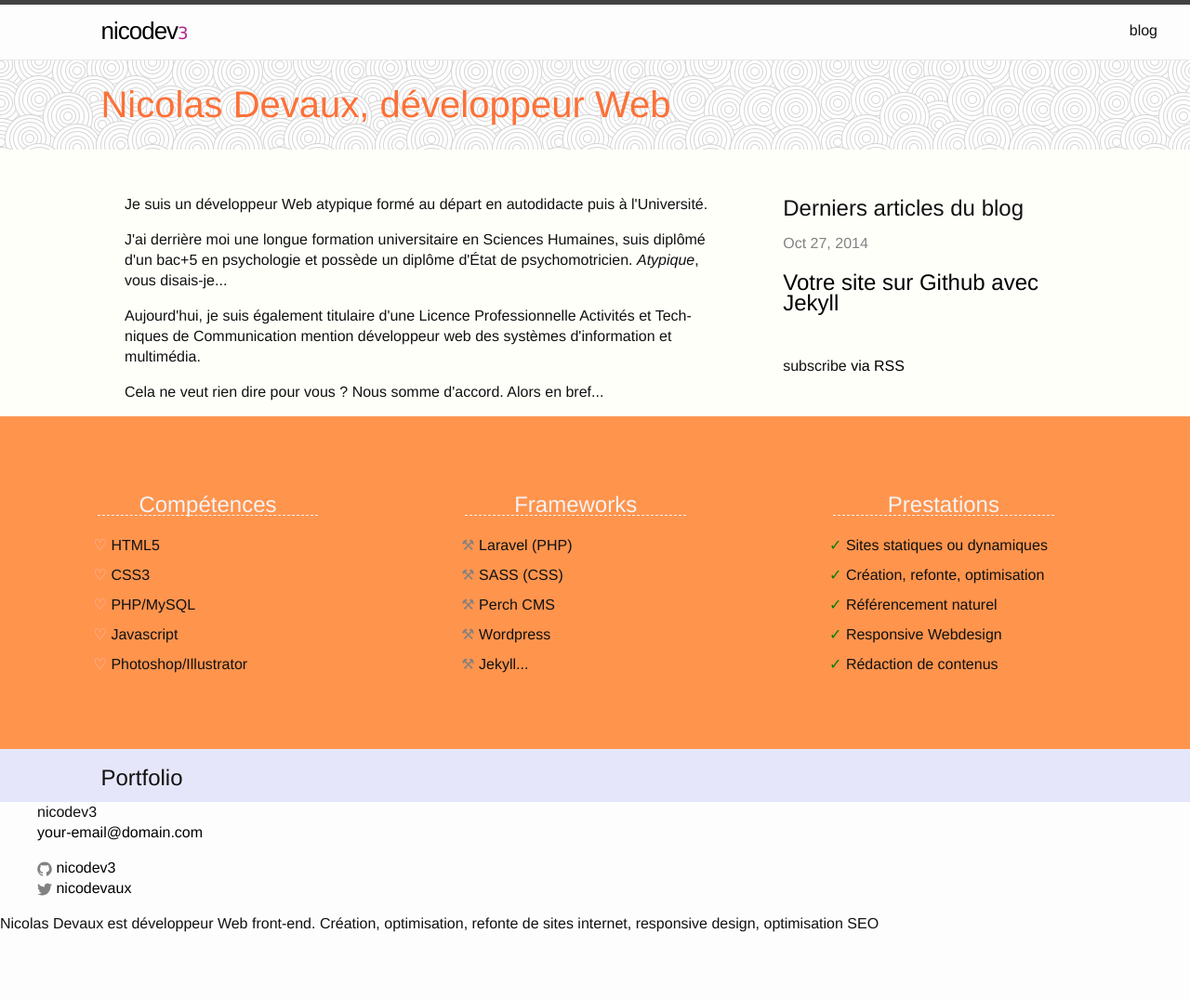
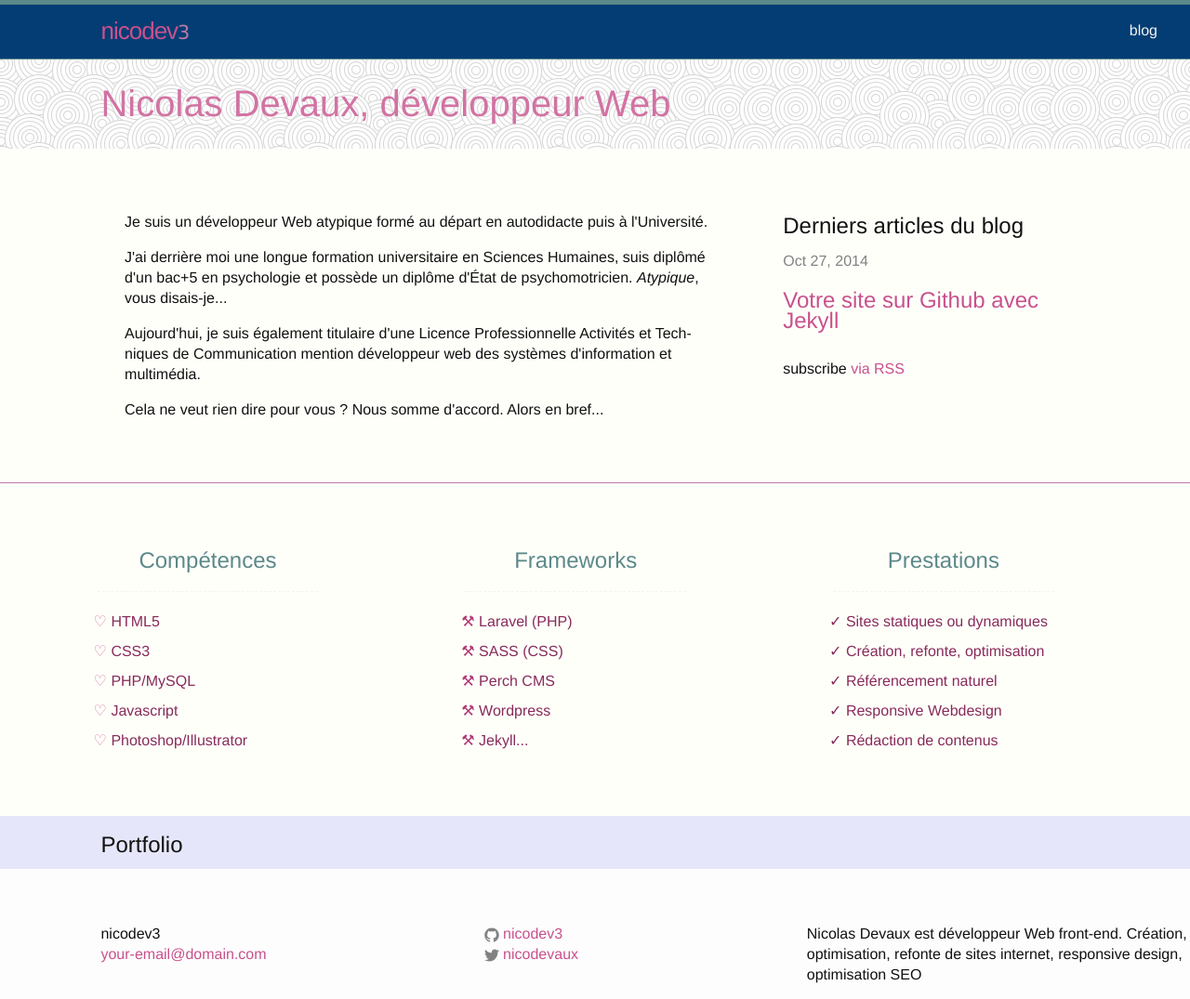
Before and after one commit to ndevaux/nicodev, a Jekyll site: the page built from index.html, in a window 1280 px wide. Shown: the whole page at 93% size. Built offline with Jekyll 4.4.1, drawn with Linux system fonts in a browser that asks for light colours; before the commit the page ends 1050 px from its top, so only the background shows below that.

Commit message:
css changes

```diff
--- a/css/main.css
+++ b/css/main.css
@@ -1,3 +1,4 @@
+/*# sourceMappingURL=main.css.map */
 /*! normalize.css v3.0.1 | MIT License | git.io/normalize */
 /**
  * 1. Set default font family to sans-serif.
@@ -485,7 +486,7 @@ h1, h2, h3, h4, h5, h6 {
  */
 /* line 58, ../../../../../../../Users/HomeNico/dev/jekyll/_sass/partials/base/_base.scss */
 a {
-  color: black;
+  color: #C8518D;
   text-decoration: none;
 }
 /* line 62, ../../../../../../../Users/HomeNico/dev/jekyll/_sass/partials/base/_base.scss */
@@ -555,7 +556,7 @@ blockquote > :last-child {
 .bandeau h1 {
   margin-left: 8.47458%;
   font-size: 2em;
-  color: #fc4f08;
+  color: #C8518D;
   line-height: 1.1em;
 }
 @media (min-width: 47.938em) {
@@ -601,25 +602,37 @@ blockquote > :last-child {
   padding-left: 2%;
   padding-right: 2%;
 }
+@media (min-width: 47.938em) {
+  /* line 42, ../../../../../../../Users/HomeNico/dev/jekyll/_sass/partials/base/_layout.scss */
+  .content-left, .content-right {
+    padding-top: 1.25em;
+  }
+}
 
-/* line 45, ../../../../../../../Users/HomeNico/dev/jekyll/_sass/partials/base/_layout.scss */
+/* line 48, ../../../../../../../Users/HomeNico/dev/jekyll/_sass/partials/base/_layout.scss */
 .content-left {
   -webkit-hyphens: auto;
      -moz-hyphens: auto;
       -ms-hyphens: auto;
           hyphens: auto;
+  padding-bottom: 0.5em;
 }
 @media (min-width: 47.938em) {
-  /* line 45, ../../../../../../../Users/HomeNico/dev/jekyll/_sass/partials/base/_layout.scss */
+  /* line 48, ../../../../../../../Users/HomeNico/dev/jekyll/_sass/partials/base/_layout.scss */
   .content-left {
     width: 49.15254%;
     float: left;
     margin-left: 8.47458%;
+    padding-bottom: 3.25em;
   }
 }
 
+/* line 58, ../../../../../../../Users/HomeNico/dev/jekyll/_sass/partials/base/_layout.scss */
+.content-right {
+  padding-bottom: 1.8125em;
+}
 @media (min-width: 47.938em) {
-  /* line 53, ../../../../../../../Users/HomeNico/dev/jekyll/_sass/partials/base/_layout.scss */
+  /* line 58, ../../../../../../../Users/HomeNico/dev/jekyll/_sass/partials/base/_layout.scss */
   .content-right {
     margin-right: 8.47458%;
     width: 23.72881%;
@@ -627,21 +640,12 @@ blockquote > :last-child {
   }
 }
 
-/* line 60, ../../../../../../../Users/HomeNico/dev/jekyll/_sass/partials/base/_layout.scss */
-.rss-subscribe {
-  clear: both;
-  width: 100%;
-  float: left;
-  margin-left: 0;
-  margin-right: 0;
-}
-
-/* line 68, ../../../../../../../Users/HomeNico/dev/jekyll/_sass/partials/base/_layout.scss */
+/* line 70, ../../../../../../../Users/HomeNico/dev/jekyll/_sass/partials/base/_layout.scss */
 .cv {
-  height: 19.375em;
   padding-top: 1em;
   padding-bottom: 1em;
-  background: #FF944D;
+  border-top: #B67CA7 solid 1px;
+  /*background: lighten($rose-clair, 10);*/
   clear: both;
   max-width: 100%;
   margin-left: auto;
@@ -656,152 +660,79 @@ blockquote > :last-child {
   clear: both;
 }
 @media (min-width: 47.938em) {
-  /* line 68, ../../../../../../../Users/HomeNico/dev/jekyll/_sass/partials/base/_layout.scss */
+  /* line 70, ../../../../../../../Users/HomeNico/dev/jekyll/_sass/partials/base/_layout.scss */
   .cv {
+    height: 19.375em;
     padding-top: 2em;
   }
 }
 
 @media (min-width: 47.938em) {
-  /* line 82, ../../../../../../../Users/HomeNico/dev/jekyll/_sass/partials/base/_layout.scss */
+  /* line 86, ../../../../../../../Users/HomeNico/dev/jekyll/_sass/partials/base/_layout.scss */
   .presta h2, .compe h2, .tools h2 {
     width: 60%;
     text-align: center;
     margin: 0 auto;
     border-bottom: 1px dashed #f2f3f4;
-    color: #f2f3f4;
-    padding-top: 26px;
+    color: #5C8989;
+    padding-top: 0.75em;
+    line-height: 2.75em;
   }
 
-  /* line 83, ../../../../../../../Users/HomeNico/dev/jekyll/_sass/partials/base/_layout.scss */
-  .presta, .compe, .tools {
-    margin-top: 26px;
-  }
-
-  /* line 86, ../../../../../../../Users/HomeNico/dev/jekyll/_sass/partials/base/_layout.scss */
+  /* line 95, ../../../../../../../Users/HomeNico/dev/jekyll/_sass/partials/base/_layout.scss */
   .presta {
     width: 32.20339%;
     float: left;
   }
 
-  /* line 92, ../../../../../../../Users/HomeNico/dev/jekyll/_sass/partials/base/_layout.scss */
+  /* line 101, ../../../../../../../Users/HomeNico/dev/jekyll/_sass/partials/base/_layout.scss */
   .compe {
     width: 32.20339%;
     float: left;
   }
 
-  /* line 98, ../../../../../../../Users/HomeNico/dev/jekyll/_sass/partials/base/_layout.scss */
+  /* line 107, ../../../../../../../Users/HomeNico/dev/jekyll/_sass/partials/base/_layout.scss */
   .tools {
     width: 32.20339%;
     float: left;
   }
 }
 /**
- * Site footer
- */
-/* line 113, ../../../../../../../Users/HomeNico/dev/jekyll/_sass/partials/base/_layout.scss */
-.site-footer {
-  border-top: 1px solid #e8e8e8;
-  padding: 30px 0;
-}
-
-/* line 118, ../../../../../../../Users/HomeNico/dev/jekyll/_sass/partials/base/_layout.scss */
-.footer-heading {
-  font-size: 18px;
-  margin-bottom: 15px;
-}
-
-/* line 123, ../../../../../../../Users/HomeNico/dev/jekyll/_sass/partials/base/_layout.scss */
-.contact-list,
-.social-media-list {
-  list-style: none;
-  margin-left: 0;
-}
-
-/* line 129, ../../../../../../../Users/HomeNico/dev/jekyll/_sass/partials/base/_layout.scss */
-.footer-col-wrapper {
-  font-size: 15px;
-  color: #828282;
-  margin-left: -15px;
-}
-
-/* line 135, ../../../../../../../Users/HomeNico/dev/jekyll/_sass/partials/base/_layout.scss */
-.footer-col {
-  float: left;
-  margin-bottom: 15px;
-  padding-left: 15px;
-}
-
-/* line 141, ../../../../../../../Users/HomeNico/dev/jekyll/_sass/partials/base/_layout.scss */
-.footer-col-1 {
-  width: calc(35% - (30px / 2));
-}
-
-/* line 146, ../../../../../../../Users/HomeNico/dev/jekyll/_sass/partials/base/_layout.scss */
-.footer-col-2 {
-  width: calc(20% - (30px / 2));
-}
-
-/* line 151, ../../../../../../../Users/HomeNico/dev/jekyll/_sass/partials/base/_layout.scss */
-.footer-col-3 {
-  width: calc(45% - (30px / 2));
-}
-
-@media (min-width: 75em) {
-  /* line 157, ../../../../../../../Users/HomeNico/dev/jekyll/_sass/partials/base/_layout.scss */
-  .footer-col-1,
-  .footer-col-2 {
-    width: calc(50% - (30px / 2));
-  }
-
-  /* line 163, ../../../../../../../Users/HomeNico/dev/jekyll/_sass/partials/base/_layout.scss */
-  .footer-col-3 {
-    width: calc(100% - (30px / 2));
-  }
-}
-@media (min-width: 47.938em) {
-  /* line 170, ../../../../../../../Users/HomeNico/dev/jekyll/_sass/partials/base/_layout.scss */
-  .footer-col {
-    float: none;
-    width: calc(100% - (30px / 2));
-  }
-}
-/**
  * Page content
  */
-/* line 180, ../../../../../../../Users/HomeNico/dev/jekyll/_sass/partials/base/_layout.scss */
+/* line 124, ../../../../../../../Users/HomeNico/dev/jekyll/_sass/partials/base/_layout.scss */
 .page-content {
   padding: 30px 0;
 }
 
-/* line 184, ../../../../../../../Users/HomeNico/dev/jekyll/_sass/partials/base/_layout.scss */
+/* line 128, ../../../../../../../Users/HomeNico/dev/jekyll/_sass/partials/base/_layout.scss */
 .page-heading {
   font-size: 20px;
 }
 @media (min-width: 47.938em) {
-  /* line 184, ../../../../../../../Users/HomeNico/dev/jekyll/_sass/partials/base/_layout.scss */
+  /* line 128, ../../../../../../../Users/HomeNico/dev/jekyll/_sass/partials/base/_layout.scss */
   .page-heading {
     font-size: 2em;
   }
 }
 
-/* line 191, ../../../../../../../Users/HomeNico/dev/jekyll/_sass/partials/base/_layout.scss */
+/* line 135, ../../../../../../../Users/HomeNico/dev/jekyll/_sass/partials/base/_layout.scss */
 .post-list {
   margin-left: 0;
   list-style: none;
 }
-/* line 195, ../../../../../../../Users/HomeNico/dev/jekyll/_sass/partials/base/_layout.scss */
+/* line 139, ../../../../../../../Users/HomeNico/dev/jekyll/_sass/partials/base/_layout.scss */
 .post-list > li {
   margin-bottom: 30px;
 }
 
-/* line 200, ../../../../../../../Users/HomeNico/dev/jekyll/_sass/partials/base/_layout.scss */
+/* line 144, ../../../../../../../Users/HomeNico/dev/jekyll/_sass/partials/base/_layout.scss */
 .post-meta {
   font-size: 16px;
   color: #828282;
 }
 
-/* line 205, ../../../../../../../Users/HomeNico/dev/jekyll/_sass/partials/base/_layout.scss */
+/* line 149, ../../../../../../../Users/HomeNico/dev/jekyll/_sass/partials/base/_layout.scss */
 .post-link {
   display: block;
   font-size: 24px;
@@ -810,54 +741,54 @@ blockquote > :last-child {
 /**
  * Posts
  */
-/* line 213, ../../../../../../../Users/HomeNico/dev/jekyll/_sass/partials/base/_layout.scss */
+/* line 157, ../../../../../../../Users/HomeNico/dev/jekyll/_sass/partials/base/_layout.scss */
 .post-header {
   margin-bottom: 30px;
 }
 
-/* line 217, ../../../../../../../Users/HomeNico/dev/jekyll/_sass/partials/base/_layout.scss */
+/* line 161, ../../../../../../../Users/HomeNico/dev/jekyll/_sass/partials/base/_layout.scss */
 .post-title {
   font-size: 42px;
   letter-spacing: -1px;
   line-height: 1;
 }
 @media (min-width: 75em) {
-  /* line 217, ../../../../../../../Users/HomeNico/dev/jekyll/_sass/partials/base/_layout.scss */
+  /* line 161, ../../../../../../../Users/HomeNico/dev/jekyll/_sass/partials/base/_layout.scss */
   .post-title {
     font-size: 36px;
   }
 }
 
-/* line 227, ../../../../../../../Users/HomeNico/dev/jekyll/_sass/partials/base/_layout.scss */
+/* line 171, ../../../../../../../Users/HomeNico/dev/jekyll/_sass/partials/base/_layout.scss */
 .post-content {
   margin-bottom: 30px;
 }
-/* line 230, ../../../../../../../Users/HomeNico/dev/jekyll/_sass/partials/base/_layout.scss */
+/* line 174, ../../../../../../../Users/HomeNico/dev/jekyll/_sass/partials/base/_layout.scss */
 .post-content h2 {
   font-size: 32px;
 }
 @media (min-width: 75em) {
-  /* line 230, ../../../../../../../Users/HomeNico/dev/jekyll/_sass/partials/base/_layout.scss */
+  /* line 174, ../../../../../../../Users/HomeNico/dev/jekyll/_sass/partials/base/_layout.scss */
   .post-content h2 {
     font-size: 28px;
   }
 }
-/* line 238, ../../../../../../../Users/HomeNico/dev/jekyll/_sass/partials/base/_layout.scss */
+/* line 182, ../../../../../../../Users/HomeNico/dev/jekyll/_sass/partials/base/_layout.scss */
 .post-content h3 {
   font-size: 26px;
 }
 @media (min-width: 75em) {
-  /* line 238, ../../../../../../../Users/HomeNico/dev/jekyll/_sass/partials/base/_layout.scss */
+  /* line 182, ../../../../../../../Users/HomeNico/dev/jekyll/_sass/partials/base/_layout.scss */
   .post-content h3 {
     font-size: 22px;
   }
 }
-/* line 246, ../../../../../../../Users/HomeNico/dev/jekyll/_sass/partials/base/_layout.scss */
+/* line 190, ../../../../../../../Users/HomeNico/dev/jekyll/_sass/partials/base/_layout.scss */
 .post-content h4 {
   font-size: 20px;
 }
 @media (min-width: 75em) {
-  /* line 246, ../../../../../../../Users/HomeNico/dev/jekyll/_sass/partials/base/_layout.scss */
+  /* line 190, ../../../../../../../Users/HomeNico/dev/jekyll/_sass/partials/base/_layout.scss */
   .post-content h4 {
     font-size: 18px;
   }
@@ -1127,12 +1058,11 @@ blockquote > :last-child {
   position: absolute;
   top: 9px;
   right: 30px;
-  background-color: #fdfdfd;
   border: 1px solid #e8e8e8;
   border-radius: 5px;
   text-align: right;
 }
-/* line 13, ../../../../../../../Users/HomeNico/dev/jekyll/_sass/partials/base/_navigation.scss */
+/* line 12, ../../../../../../../Users/HomeNico/dev/jekyll/_sass/partials/base/_navigation.scss */
 .site-nav:hover .trigger {
   display: block;
   padding-bottom: 5px;
@@ -1147,23 +1077,23 @@ blockquote > :last-child {
   }
 }
 
-/* line 25, ../../../../../../../Users/HomeNico/dev/jekyll/_sass/partials/base/_navigation.scss */
+/* line 24, ../../../../../../../Users/HomeNico/dev/jekyll/_sass/partials/base/_navigation.scss */
 .trigger {
   clear: both;
   display: none;
 }
 @media (min-width: 47.938em) {
-  /* line 25, ../../../../../../../Users/HomeNico/dev/jekyll/_sass/partials/base/_navigation.scss */
+  /* line 24, ../../../../../../../Users/HomeNico/dev/jekyll/_sass/partials/base/_navigation.scss */
   .trigger {
     display: block;
   }
-  /* line 29, ../../../../../../../Users/HomeNico/dev/jekyll/_sass/partials/base/_navigation.scss */
+  /* line 28, ../../../../../../../Users/HomeNico/dev/jekyll/_sass/partials/base/_navigation.scss */
   .trigger a {
     display: inline-block;
   }
 }
 
-/* line 36, ../../../../../../../Users/HomeNico/dev/jekyll/_sass/partials/base/_navigation.scss */
+/* line 35, ../../../../../../../Users/HomeNico/dev/jekyll/_sass/partials/base/_navigation.scss */
 .menu-icon {
   display: block;
   float: right;
@@ -1173,35 +1103,40 @@ blockquote > :last-child {
   padding-top: 10px;
   text-align: center;
 }
-/* line 45, ../../../../../../../Users/HomeNico/dev/jekyll/_sass/partials/base/_navigation.scss */
+/* line 44, ../../../../../../../Users/HomeNico/dev/jekyll/_sass/partials/base/_navigation.scss */
 .menu-icon > svg {
   width: 18px;
   height: 15px;
 }
-/* line 49, ../../../../../../../Users/HomeNico/dev/jekyll/_sass/partials/base/_navigation.scss */
+/* line 48, ../../../../../../../Users/HomeNico/dev/jekyll/_sass/partials/base/_navigation.scss */
 .menu-icon > svg path {
   fill: #424242;
 }
 @media (min-width: 47.938em) {
-  /* line 36, ../../../../../../../Users/HomeNico/dev/jekyll/_sass/partials/base/_navigation.scss */
+  /* line 35, ../../../../../../../Users/HomeNico/dev/jekyll/_sass/partials/base/_navigation.scss */
   .menu-icon {
     display: none;
   }
 }
 
-/* line 58, ../../../../../../../Users/HomeNico/dev/jekyll/_sass/partials/base/_navigation.scss */
+/* line 57, ../../../../../../../Users/HomeNico/dev/jekyll/_sass/partials/base/_navigation.scss */
 .page-link {
   display: block;
   padding: 5px 10px;
+  color: #F3F3F3;
+}
+/* line 61, ../../../../../../../Users/HomeNico/dev/jekyll/_sass/partials/base/_navigation.scss */
+.page-link:hover {
+  color: #F3F3F3;
+  opacity: 0.8;
 }
 @media (min-width: 47.938em) {
-  /* line 58, ../../../../../../../Users/HomeNico/dev/jekyll/_sass/partials/base/_navigation.scss */
+  /* line 57, ../../../../../../../Users/HomeNico/dev/jekyll/_sass/partials/base/_navigation.scss */
   .page-link {
     padding: 5px 5px;
-    color: #111;
     line-height: 1.375em;
   }
-  /* line 66, ../../../../../../../Users/HomeNico/dev/jekyll/_sass/partials/base/_navigation.scss */
+  /* line 69, ../../../../../../../Users/HomeNico/dev/jekyll/_sass/partials/base/_navigation.scss */
   .page-link:not(:first-child) {
     margin-left: 20px;
   }
@@ -1209,17 +1144,14 @@ blockquote > :last-child {
 
 /* line 4, ../../../../../../../Users/HomeNico/dev/jekyll/_sass/partials/base/_header.scss */
 .site-header {
-  border-top: 5px solid #424242;
-  border-bottom: 1px solid #e8e8e8;
+  background: #043D74;
+  border-top: 5px solid #5C8989;
+  border-bottom: 1px solid #5C8989;
   min-height: 56px;
   position: relative;
 }
-/* line 11, ../../../../../../../Users/HomeNico/dev/jekyll/_sass/partials/base/_header.scss */
-.site-header a ~ span {
-  color: yellow;
-}
 
-/* line 16, ../../../../../../../Users/HomeNico/dev/jekyll/_sass/partials/base/_header.scss */
+/* line 14, ../../../../../../../Users/HomeNico/dev/jekyll/_sass/partials/base/_header.scss */
 .site-title {
   margin-left: 8.47458%;
   font-size: 26px;
@@ -1228,33 +1160,67 @@ blockquote > :last-child {
   margin-bottom: 0;
   height: 150px;
 }
-
-/* line 24, ../../../../../../../Users/HomeNico/dev/jekyll/_sass/partials/base/_header.scss */
-.v {
-  color: #B2248F;
-  font-size: 1.1em;
+/* line 21, ../../../../../../../Users/HomeNico/dev/jekyll/_sass/partials/base/_header.scss */
+.site-title:hover {
+  text-decoration: none;
+  color: #B67CA7;
 }
 
-/* line 28, ../../../../../../../Users/HomeNico/dev/jekyll/_sass/partials/base/_header.scss */
+/* line 27, ../../../../../../../Users/HomeNico/dev/jekyll/_sass/partials/base/_header.scss */
 .trois {
   font-family: "verdana";
   display: inline-block;
-  font-size: 0.7em;
-  color: #B2248F;
+  font-size: 0.8em;
+  color: #B67CA7;
 }
 
-/* line 35, ../../../../../../../Users/HomeNico/dev/jekyll/_sass/partials/base/_header.scss */
-.v:hover + .trois {
+/* line 34, ../../../../../../../Users/HomeNico/dev/jekyll/_sass/partials/base/_header.scss */
+.trig:hover ~ .trois {
   -webkit-transform-origin: 0 0;
       -ms-transform-origin: 0 0;
           transform-origin: 0 0;
   -webkit-transform: rotate(-90deg) translateY(-34px) translateX(-24px);
       -ms-transform: rotate(-90deg) translateY(-34px) translateX(-24px);
           transform: rotate(-90deg) translateY(-34px) translateX(-24px);
-  -webkit-transition: 1s ease-in;
-          transition: 1s ease-in;
-  -webkit-transition-delay: 1s;
-          transition-delay: 1s;
+  -webkit-transition: .5s ease-in;
+          transition: .5s ease-in;
+}
+
+/* line 7, ../../../../../../../Users/HomeNico/dev/jekyll/_sass/partials/base/_footer.scss */
+.footer-container {
+  margin-top: 100px;
+}
+
+/* line 11, ../../../../../../../Users/HomeNico/dev/jekyll/_sass/partials/base/_footer.scss */
+.contact-list, .social-media-list {
+  margin-left: 8.47458%;
+}
+@media (min-width: 47.938em) {
+  /* line 11, ../../../../../../../Users/HomeNico/dev/jekyll/_sass/partials/base/_footer.scss */
+  .contact-list, .social-media-list {
+    width: 23.72881%;
+    float: left;
+  }
+}
+
+/* line 18, ../../../../../../../Users/HomeNico/dev/jekyll/_sass/partials/base/_footer.scss */
+.text {
+  margin-left: 8.47458%;
+}
+@media (min-width: 47.938em) {
+  /* line 18, ../../../../../../../Users/HomeNico/dev/jekyll/_sass/partials/base/_footer.scss */
+  .text {
+    margin-left: 0;
+    width: 32.20339%;
+    float: right;
+  }
+}
+
+/* line 25, ../../../../../../../Users/HomeNico/dev/jekyll/_sass/partials/base/_footer.scss */
+.contact-list,
+.social-media-list {
+  list-style: none;
+  padding-left: 0;
 }
 
 /* line 1, ../../../../../../../Users/HomeNico/dev/jekyll/_sass/partials/blog/_liste.scss */
@@ -1263,28 +1229,30 @@ blockquote > :last-child {
 }
 
 /* line 1, ../../../../../../../Users/HomeNico/dev/jekyll/_sass/partials/modules/_listes.scss */
-.prestations, .competences, .outils {
+.competences, .outils, .prestations {
   line-height: 2em;
   list-style: none;
   margin-left: 35px;
+  color: #882b5a;
+  font-weight: 500;
 }
 
-/* line 10, ../../../../../../../Users/HomeNico/dev/jekyll/_sass/partials/modules/_listes.scss */
+/* line 12, ../../../../../../../Users/HomeNico/dev/jekyll/_sass/partials/modules/_listes.scss */
+.competences li:before {
+  content: '\2661';
+  color: #d478a6;
+}
+
+/* line 23, ../../../../../../../Users/HomeNico/dev/jekyll/_sass/partials/modules/_listes.scss */
+.outils li:before {
+  content: "\2692";
+  color: #af3774;
+}
+
+/* line 33, ../../../../../../../Users/HomeNico/dev/jekyll/_sass/partials/modules/_listes.scss */
 .prestations li:before {
   content: "\2713";
-  color: green;
-}
-
-/* line 20, ../../../../../../../Users/HomeNico/dev/jekyll/_sass/partials/modules/_listes.scss */
-.competences li:before {
-  content: '\2661';
-  color: pink;
-}
-
-/* line 31, ../../../../../../../Users/HomeNico/dev/jekyll/_sass/partials/modules/_listes.scss */
-.outils li:before {
-  content: "\2692";
-  color: grey;
+  color: #882b5a;
 }
 
 /**
```
Also changed, not shown: 1 other file.
